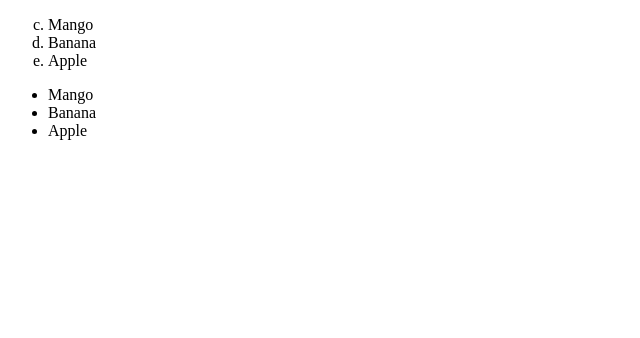
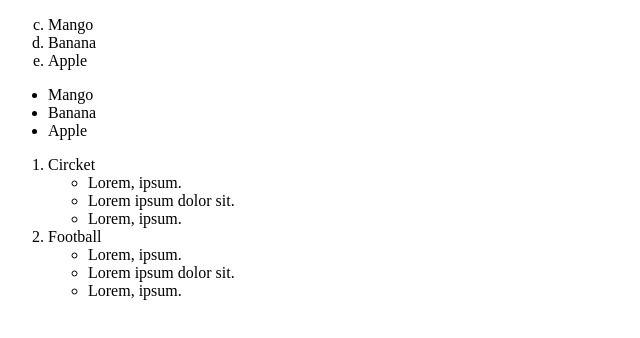
Before and after one commit to saurabhbansal2443/FSD-16-inderpuri, a plain HTML site: page HTML/List.html in a window 1280 px wide. Shown: the whole page, without its empty margins (0-640 px from the left). Drawn offline with Linux system fonts and the light colour scheme.

Commit message:
List task  completed

```diff
--- a/HTML/List.html
+++ b/HTML/List.html
@@ -18,5 +18,21 @@
       <li>Banana</li>
       <li>Apple</li>
     </ul>
+    <!-- task -->
+
+    <ol>
+      <li>Circket</li>
+      <ul>
+        <li>Lorem, ipsum.</li>
+        <li>Lorem ipsum dolor sit.</li>
+        <li>Lorem, ipsum.</li>
+      </ul>
+      <li>Football</li>
+      <ul>
+        <li>Lorem, ipsum.</li>
+        <li>Lorem ipsum dolor sit.</li>
+        <li>Lorem, ipsum.</li>
+      </ul>
+    </ol>
   </body>
 </html>
```
